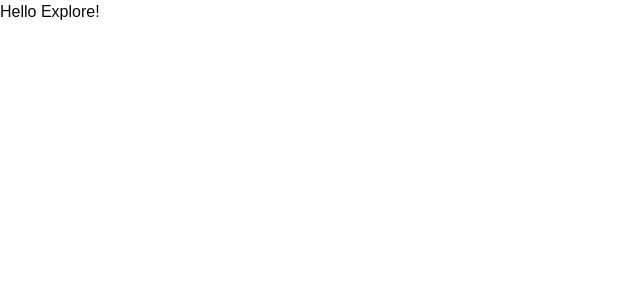
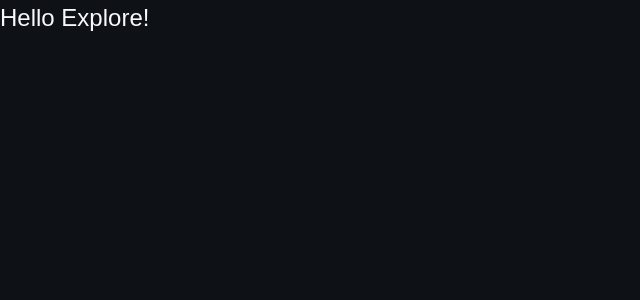
Before and after one commit to EsleySaab/book-wise, a Next.js app: page /explore in a window 1280 px wide. Shown: the top 300 px of the page, without its empty margins (0-640 px from the left). Built offline with nearby package versions, Linux system fonts and the light colour scheme.

Commit message:
chore: configure tailwindcss with custom theme

```diff
--- a/app/explore/page.tsx
+++ b/app/explore/page.tsx
@@ -1,5 +1,5 @@
 const ExplorePage = () => {
-  return <h1>Hello Explore!</h1>;
+  return <h1 className="text-2xl">Hello Explore!</h1>;
 };
 
 export default ExplorePage;
--- a/app/globals.css
+++ b/app/globals.css
@@ -1,3 +1,5 @@
+@import url("https://fonts.googleapis.com/css2?family=Nunito+Sans:wght@400;500;700&display=swap");
+
 @tailwind base;
 @tailwind components;
 @tailwind utilities;
@@ -13,66 +15,10 @@ body {
 }
 
 @layer base {
-  :root {
-    --background: 0 0% 100%;
-    --foreground: 0 0% 3.9%;
-    --card: 0 0% 100%;
-    --card-foreground: 0 0% 3.9%;
-    --popover: 0 0% 100%;
-    --popover-foreground: 0 0% 3.9%;
-    --primary: 0 0% 9%;
-    --primary-foreground: 0 0% 98%;
-    --secondary: 0 0% 96.1%;
-    --secondary-foreground: 0 0% 9%;
-    --muted: 0 0% 96.1%;
-    --muted-foreground: 0 0% 45.1%;
-    --accent: 0 0% 96.1%;
-    --accent-foreground: 0 0% 9%;
-    --destructive: 0 84.2% 60.2%;
-    --destructive-foreground: 0 0% 98%;
-    --border: 0 0% 89.8%;
-    --input: 0 0% 89.8%;
-    --ring: 0 0% 3.9%;
-    --chart-1: 12 76% 61%;
-    --chart-2: 173 58% 39%;
-    --chart-3: 197 37% 24%;
-    --chart-4: 43 74% 66%;
-    --chart-5: 27 87% 67%;
-    --radius: 0.5rem;
+  body {
+    @apply bg-gray-800 text-gray-100;
   }
-  .dark {
-    --background: 0 0% 3.9%;
-    --foreground: 0 0% 98%;
-    --card: 0 0% 3.9%;
-    --card-foreground: 0 0% 98%;
-    --popover: 0 0% 3.9%;
-    --popover-foreground: 0 0% 98%;
-    --primary: 0 0% 98%;
-    --primary-foreground: 0 0% 9%;
-    --secondary: 0 0% 14.9%;
-    --secondary-foreground: 0 0% 98%;
-    --muted: 0 0% 14.9%;
-    --muted-foreground: 0 0% 63.9%;
-    --accent: 0 0% 14.9%;
-    --accent-foreground: 0 0% 98%;
-    --destructive: 0 62.8% 30.6%;
-    --destructive-foreground: 0 0% 98%;
-    --border: 0 0% 14.9%;
-    --input: 0 0% 14.9%;
-    --ring: 0 0% 83.1%;
-    --chart-1: 220 70% 50%;
-    --chart-2: 160 60% 45%;
-    --chart-3: 30 80% 55%;
-    --chart-4: 280 65% 60%;
-    --chart-5: 340 75% 55%;
+  html {
+    @apply h-full;
   }
 }
-
-@layer base {
-  * {
-    @apply border-border;
-  }
-  body {
-    @apply bg-background text-foreground;
-  }
-}
--- a/app/layout.tsx
+++ b/app/layout.tsx
@@ -1,17 +1,5 @@
 import type { Metadata } from "next";
-import localFont from "next/font/local";
 import "./globals.css";
-
-const geistSans = localFont({
-  src: "./fonts/GeistVF.woff",
-  variable: "--font-geist-sans",
-  weight: "100 900",
-});
-const geistMono = localFont({
-  src: "./fonts/GeistMonoVF.woff",
-  variable: "--font-geist-mono",
-  weight: "100 900",
-});
 
 export const metadata: Metadata = {
   title: "Create Next App",
@@ -25,11 +13,7 @@ export default function RootLayout({
 }>) {
   return (
     <html lang="en">
-      <body
-        className={`${geistSans.variable} ${geistMono.variable} antialiased`}
-      >
-        {children}
-      </body>
+      <body className={"antialiased"}>{children}</body>
     </html>
   );
 }
--- a/tailwind.config.ts
+++ b/tailwind.config.ts
@@ -9,55 +9,71 @@ const config: Config = {
   ],
   theme: {
     extend: {
+      fontFamily: {
+        sans: ["Nunito", "sans-serif"],
+      },
+      fontSize: {
+        xs: "0.75rem",
+        sm: "0.875rem",
+        md: "1rem",
+        lg: "1.125rem",
+        xl: "1.25rem",
+        "2xl": "1.5rem",
+      },
+      fontWeight: {
+        regular: "400",
+        medium: "500",
+        bold: "700",
+      },
+      lineHeight: {
+        shorter: "125%",
+        short: "140%",
+        base: "160%",
+        tall: "180%",
+      },
       colors: {
-  			background: 'hsl(var(--background))',
-  			foreground: 'hsl(var(--foreground))',
-  			card: {
-  				DEFAULT: 'hsl(var(--card))',
-  				foreground: 'hsl(var(--card-foreground))'
+        white: "#FFFFFF",
+        black: "#000000",
+        green: {
+          100: "#50B2C0",
+          200: "#255D6A",
+          300: "#0A313C",
         },
-  			popover: {
-  				DEFAULT: 'hsl(var(--popover))',
-  				foreground: 'hsl(var(--popover-foreground))'
+        purple: {
+          100: "#8381D9",
+          200: "#2A2879",
         },
-  			primary: {
-  				DEFAULT: 'hsl(var(--primary))',
-  				foreground: 'hsl(var(--primary-foreground))'
+        gray: {
+          100: "#F8F9FC",
+          200: "#E6E8F2",
+          300: "#D1D6E4",
+          400: "#8D95AF",
+          500: "#303F73",
+          600: "#252D4A",
+          700: "#181C2A",
+          800: "#0E1116",
         },
-  			secondary: {
-  				DEFAULT: 'hsl(var(--secondary))',
-  				foreground: 'hsl(var(--secondary-foreground))'
+        "gradient-vertical":
+          "linear-gradient(180deg, #7FD1CC 0%, #9694F5 100%)",
+        "gradient-horizontal":
+          "linear-gradient(90deg, #7FD1CC 0%, #9694F5 100%)",
       },
-  			muted: {
-  				DEFAULT: 'hsl(var(--muted))',
-  				foreground: 'hsl(var(--muted-foreground))'
+      spacing: {
+        px: "1px",
+        1: "0.25rem",
+        2: "0.5rem",
+        3: "0.75rem",
+        4: "1rem",
+        5: "1.25rem",
+        6: "1.5rem",
+        7: "1.75rem",
+        8: "2rem",
+        10: "2.5rem",
       },
-  			accent: {
-  				DEFAULT: 'hsl(var(--accent))',
-  				foreground: 'hsl(var(--accent-foreground))'
     },
-  			destructive: {
-  				DEFAULT: 'hsl(var(--destructive))',
-  				foreground: 'hsl(var(--destructive-foreground))'
   },
-  			border: 'hsl(var(--border))',
-  			input: 'hsl(var(--input))',
-  			ring: 'hsl(var(--ring))',
-  			chart: {
-  				'1': 'hsl(var(--chart-1))',
-  				'2': 'hsl(var(--chart-2))',
-  				'3': 'hsl(var(--chart-3))',
-  				'4': 'hsl(var(--chart-4))',
-  				'5': 'hsl(var(--chart-5))'
-  			}
-  		},
-  		borderRadius: {
-  			lg: 'var(--radius)',
-  			md: 'calc(var(--radius) - 2px)',
-  			sm: 'calc(var(--radius) - 4px)'
-  		}
-  	}
-  },
+  // eslint-disable-next-line @typescript-eslint/no-require-imports
   plugins: [require("tailwindcss-animate")],
 };
+
 export default config;
```
Also changed, not shown: app/fonts/GeistMonoVF.woff (deleted), app/fonts/GeistVF.woff (deleted). Lines whose indentation alone changed are shown as unchanged.
